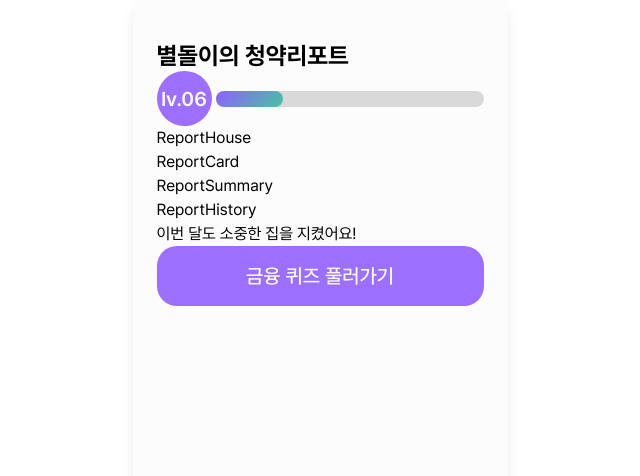
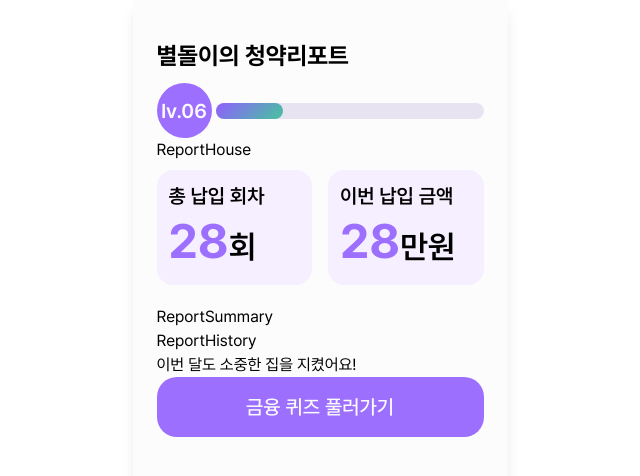
Before and after one commit to hana-connect/frontend, a Next.js app: page /house in a window 1280 px wide. Shown: the top 476 px of the page, without its empty margins (320-960 px from the left). Built offline with nearby package versions, Linux system fonts and the light colour scheme.

Commit message:
feat(house): 회차, 금액 안내 카드 구현
청약 리포트 UI

HF-4

```diff
--- a/src/app/house/_components/ProgressBar.tsx
+++ b/src/app/house/_components/ProgressBar.tsx
@@ -11,7 +11,7 @@ function ProgressBar({ level, month }: ProgressBarProps) {
       <div className="bg-brand-purple-1 w-[55px] h-[55px] flex items-center justify-center rounded-full text-white text-title-20-sb">
         lv.{String(level).padStart(2, "0")}
       </div>
-      <div className="flex-1 h-4 rounded-full bg-grey-4 relative">
+      <div className="flex-1 h-4 rounded-full bg-[#E7E3F0] relative">
         <div
           className="h-full rounded-full bg-brand-gradient-1"
           style={{ width: `${percentage}%` }}
--- a/src/app/house/_components/ReportCard.tsx
+++ b/src/app/house/_components/ReportCard.tsx
@@ -1,5 +1,19 @@
-function ReportCard() {
-  return <div>ReportCard</div>;
+type ReportCardProps = {
+  label: string;
+  value: number;
+  unit: string;
+};
+
+function ReportCard({ label, value, unit }: ReportCardProps) {
+  return (
+    <article className="bg-brand-purple-3 p-3 rounded-2xl">
+      <p className="text-title-20-sb">{label}</p>
+      <p className="text-title-32-sb">
+        <span className="text-heading-48-b text-brand-purple-1">{value}</span>
+        {unit}
+      </p>
+    </article>
+  );
 }
 
 export default ReportCard;
--- a/src/app/house/page.tsx
+++ b/src/app/house/page.tsx
@@ -8,10 +8,13 @@ import ReportSummary from "./_components/ReportSummary";
 function page() {
   return (
     <main className="py-10 px-6">
-      <h1 className="text-heading-24-b">별돌이의 청약리포트</h1>
+      <h1 className="text-heading-24-b mb-3">별돌이의 청약리포트</h1>
       <ProgressBar level={6} month={3} />
       <ReportHouse />
-      <ReportCard />
+      <div className="grid grid-cols-2 gap-4 mt-2 mb-5">
+        <ReportCard label="총 납입 회차" value={28} unit="회" />
+        <ReportCard label="이번 납입 금액" value={28} unit="만원" />
+      </div>
       <ReportSummary />
       <ReportHistory />
       <section>
```
